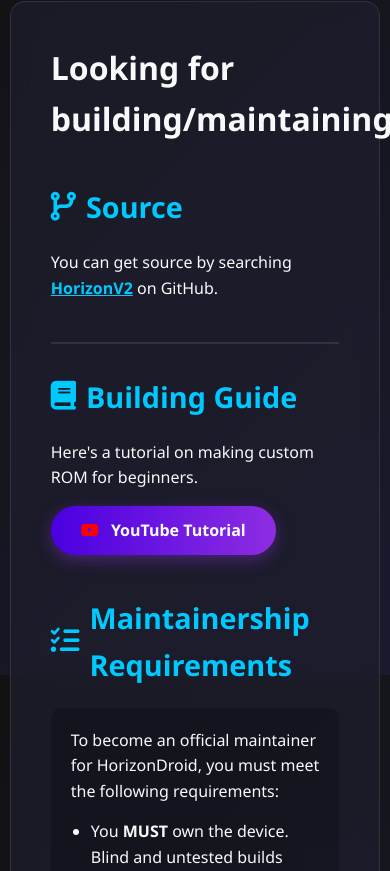
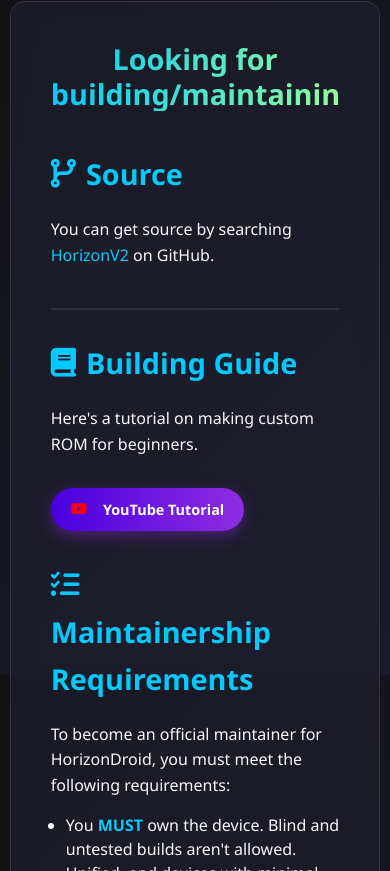
Before and after one commit to SheoranPranshu/test01, a React (Vite) app: page /build in a window 390 px wide. Shown: the part 1013-1884 px from the top of the page. Built offline with nearby package versions, Linux system fonts and the light colour scheme.

Commit message:
more n moRE professional

```diff
--- /dev/null
+++ b/src/components/css/Build.css
@@ -0,0 +1,191 @@
+.build-content {
+    max-width: 800px;
+    margin: 0 auto;
+    background: var(--card-bg);
+    border-radius: 15px;
+    padding: 40px;
+    backdrop-filter: blur(10px);
+    border: 1px solid rgba(255, 255, 255, 0.1);
+}
+
+body.light-theme .build-content {
+    background: var(--light-card-bg);
+    border: 1px solid rgba(0, 0, 0, 0.05);
+    color: var(--light-text);
+    box-shadow: 0 10px 30px rgba(0, 0, 0, 0.05);
+}
+
+.build-section {
+    margin-bottom: 40px;
+}
+
+.build-section h1 {
+    font-size: 2.5rem;
+    margin-bottom: 30px;
+    background: linear-gradient(to right, var(--accent), #92fe9d);
+    -webkit-background-clip: text;
+    -webkit-text-fill-color: transparent;
+    text-align: center;
+}
+
+body.light-theme .build-section h1 {
+    color: var(--primary);
+    background: var(--primary);
+    -webkit-background-clip: text;
+    -webkit-text-fill-color: transparent;
+}
+
+.build-section h2 {
+    font-size: 1.8rem;
+    margin-bottom: 20px;
+    color: var(--accent);
+    display: flex;
+    align-items: center;
+    gap: 10px;
+}
+
+body.light-theme .build-section h2 {
+    color: var(--primary);
+}
+
+.build-section p {
+    line-height: 1.6;
+    margin-bottom: 15px;
+}
+
+.build-section a {
+    color: var(--accent);
+    text-decoration: none;
+    font-weight: 500;
+}
+
+body.light-theme .build-section a {
+    color: var(--primary);
+}
+
+.build-section a:hover {
+    text-decoration: underline;
+}
+
+.build-section ul {
+    margin: 15px 0 15px 20px;
+}
+
+.build-section li {
+    margin-bottom: 10px;
+    line-height: 1.5;
+}
+
+.build-section li b {
+    color: var(--accent);
+}
+
+body.light-theme .build-section li b {
+    color: var(--primary);
+}
+
+.build-section > div[style*="background: rgba(0, 0, 0, 0.2)"] {
+    background: rgba(0, 0, 0, 0.2) !important;
+    padding: 20px;
+    border-radius: 10px;
+    margin-top: 15px;
+    border: 1px solid rgba(255, 255, 255, 0.05);
+}
+
+body.light-theme .build-section > div[style*="background: rgba(0, 0, 0, 0.2)"] {
+    background: rgba(255, 255, 255, 0.8) !important;
+    border: 1px solid rgba(0, 0, 0, 0.1);
+    box-shadow: 0 4px 15px rgba(0, 0, 0, 0.05);
+}
+
+.build-content hr {
+    border: 1px solid rgba(255, 255, 255, 0.1);
+    margin: 30px 0;
+}
+
+body.light-theme .build-content hr {
+    border: 1px solid rgba(0, 0, 0, 0.1);
+}
+
+.build-section .btn {
+    display: inline-flex;
+    align-items: center;
+    gap: 8px;
+    background: linear-gradient(to right, var(--primary), var(--secondary));
+    color: white;
+    padding: 12px 30px;
+    border-radius: 30px;
+    text-decoration: none;
+    font-weight: 600;
+    transition: var(--transition);
+    border: none;
+    cursor: pointer;
+    box-shadow: 0 5px 15px rgba(142, 45, 226, 0.4);
+    margin-top: 15px;
+}
+
+.build-section .btn:hover {
+    transform: translateY(-3px);
+    box-shadow: 0 8px 20px rgba(142, 45, 226, 0.6);
+    text-decoration: none;
+}
+
+.build-section .btn i.fab.fa-youtube {
+    color: #ff0000;
+}
+
+.build-section .btn i.fas.fa-file-alt {
+    color: white;
+}
+
+@media (max-width: 768px) {
+    .build-content {
+        padding: 25px 20px;
+        margin: 20px;
+        border-radius: 10px;
+    }
+
+    .build-section h1 {
+        font-size: 2rem;
+        margin-bottom: 20px;
+    }
+
+    .build-section h2 {
+        font-size: 1.5rem;
+        flex-wrap: wrap;
+    }
+
+    .build-section ul {
+        margin: 15px 0 15px 15px;
+    }
+
+    .build-section > div[style*="background: rgba(0, 0, 0, 0.2)"] {
+        padding: 15px;
+        margin-top: 10px;
+    }
+
+    .build-section .btn {
+        padding: 10px 20px;
+        font-size: 0.9rem;
+    }
+}
+
+@media (max-width: 480px) {
+    .build-content {
+        padding: 20px 15px;
+        margin: 10px;
+    }
+
+    .build-section h1 {
+        font-size: 1.8rem;
+        line-height: 1.2;
+    }
+
+    .build-section h2 {
+        font-size: 1.3rem;
+    }
+
+    .build-section > div[style*="background: rgba(0, 0, 0, 0.2)"] {
+        padding: 12px;
+    }
+}
--- a/src/pages/Build.jsx
+++ b/src/pages/Build.jsx
@@ -1,6 +1,7 @@
 import React, { useEffect } from 'react';
 import AOS from 'aos';
 import 'aos/dist/aos.css';
+import '../components/css/Build.css';
 
 const Build = () => {
     useEffect(() => {
@@ -10,6 +11,7 @@ const Build = () => {
             offset: 100
         });
     }, []);
+
     return (
         <div className="page-content" id="build">
             <div className="container">
@@ -18,24 +20,48 @@ const Build = () => {
                         <div className="build-section">
                             <h1>Looking for building/maintaining?</h1>
                         </div>
+
                         <div className="build-section" data-aos="fade-up" data-aos-delay="100">
-                            <h2><i className="fas fa-code-branch"></i> Source</h2>
-                            <p>You can get source by searching <b><a href="https://github.com/horizonv2/android" target="_blank" style={{ color: 'var(--accent)' }}>HorizonV2</a></b> on GitHub.</p>
+                            <h2>
+                                <i className="fas fa-code-branch"></i> Source
+                            </h2>
+                            <p>
+                                You can get source by searching <b>
+                                    <a
+                                        href="https://github.com/horizonv2/android"
+                                        target="_blank"
+                                        rel="noopener noreferrer"
+                                    >
+                                        HorizonV2
+                                    </a>
+                                </b> on GitHub.
+                            </p>
                         </div>
-                        <hr style={{ border: '1px solid rgba(255, 255, 255, 0.1)', margin: '30px 0' }} />
+
+                        <hr />
+
                         <div className="build-section" data-aos="fade-up" data-aos-delay="200">
-                            <h2><i className="fas fa-book"></i> Building Guide</h2>
+                            <h2>
+                                <i className="fas fa-book"></i> Building Guide
+                            </h2>
                             <p>Here's a tutorial on making custom ROM for beginners.</p>
-                            <a href="https://www.youtube.com/playlist?list=PLrDdnF-jkUITWPgIDbmKuYrNgybmLM4WR" target="_blank" className="btn" style={{ marginTop: '15px' }}>
-                                <i className="fab fa-youtube" style={{ color: '#ff0000' }}></i> YouTube Tutorial
+                            <a
+                                href="https://www.youtube.com/playlist?list=PLrDdnF-jkUITWPgIDbmKuYrNgybmLM4WR"
+                                target="_blank"
+                                rel="noopener noreferrer"
+                                className="btn"
+                            >
+                                <i className="fab fa-youtube"></i> YouTube Tutorial
                             </a>
                         </div>
+
                         <div className="build-section" data-aos="fade-up" data-aos-delay="300">
-                            <h2><i className="fas fa-tasks"></i> Maintainership Requirements</h2>
-                            <div style={{ background: 'rgba(0, 0, 0, 0.2)', padding: '20px', borderRadius: '10px', marginTop: '15px' }}>
+                            <h2>
+                                <i className="fas fa-tasks"></i> Maintainership Requirements
+                            </h2>
+                            <div className="requirements-box">
                                 <p>To become an official maintainer for HorizonDroid, you must meet the following requirements:</p>
-                                <ul style={{ margin: '15px 0 15px 20px' }}>
-                                    {/* List items */}
+                                <ul>
                                     <li>You <b>MUST</b> own the device. Blind and untested builds aren't allowed. Unified, and devices with minimal hardware changes are also allowed to be maintained.</li>
                                     <li>You must have basic git (cherry-pick, squash, etc) knowledge.</li>
                                     <li>Your trees should be <b>clean</b> and should have <b>proper authorships</b> and <b>commit names</b>.</li>
@@ -49,11 +75,12 @@ const Build = () => {
                             </div>
                         </div>
 
-                         <div className="build-section" data-aos="fade-up" data-aos-delay="400">
-                            <h2><i className="fas fa-tasks"></i> Device Requirements</h2>
-                            <div style={{ background: 'rgba(0, 0, 0, 0.2)', padding: '20px', borderRadius: '10px', marginTop: '15px' }}>
-                                <ul style={{ margin: '15px 0 15px 20px' }}>
-                                    {/* List items */}
+                        <div className="build-section" data-aos="fade-up" data-aos-delay="400">
+                            <h2>
+                                <i className="fas fa-tasks"></i> Device Requirements
+                            </h2>
+                            <div className="requirements-box">
+                                <ul>
                                     <li>All devices <b>MUST</b> support audio playback for media content.</li>
                                     <li>Phones <b>MUST</b> support in-call audio.</li>
                                     <li>Phones <b>MUST</b> support speaker audio.</li>
@@ -81,7 +108,7 @@ const Build = () => {
                                     <li>All devices with a gyroscope <b>MUST</b> support the gyroscope.</li>
                                     <li>All devices with a proximity sensor <b>MUST</b> support the proximity sensor.</li>
                                     <li>All devices with a light sensor <b>MUST</b> support the light sensor.</li>
-                                    <li>All other sensors supported by a device’s stock OS <b>SHOULD</b> be supported.</li>
+                                    <li>All other sensors supported by a device's stock OS <b>SHOULD</b> be supported.</li>
                                     <li>All devices <b>MUST</b> be configured for SELinux Enforcing. Exceptions <b>MAY</b> be made for this.</li>
                                     <li>All devices <b>SHOULD</b> support LiveDisplay. Exceptions <b>MAY</b> be made for this.</li>
                                     <li>All commits <b>MUST</b> have proper authorship to the author of the commits.</li>
@@ -89,15 +116,30 @@ const Build = () => {
                                     <li>If your build is deemed unstable by the team you <b>MAY NOT</b> be allowed to maintain officially.</li>
                                     <li>Exceptions <b>MAY</b> be made for some of these mentioned requirements.</li>
                                 </ul>
-                                <br/>
-                                <p>This document uses work from LineageOS' <a href="https://github.com/LineageOS/charter/blob/master/device-support-requirements.md" target="_blank" style={{ color: 'var(--accent)' }}>device support requirements</a> which is licensed under CC-BY-3.0, some modifications were made to it.</p>
+                                <br />
+                                <p>
+                                    This document uses work from LineageOS' <a
+                                        href="https://github.com/LineageOS/charter/blob/master/device-support-requirements.md"
+                                        target="_blank"
+                                        rel="noopener noreferrer"
+                                    >
+                                        device support requirements
+                                    </a> which is licensed under CC-BY-3.0, some modifications were made to it.
+                                </p>
                             </div>
                         </div>
 
                         <div className="build-section" data-aos="fade-up" data-aos-delay="500">
-                            <h2><i className="fas fa-check-circle"></i> Eligible?</h2>
+                            <h2>
+                                <i className="fas fa-check-circle"></i> Eligible?
+                            </h2>
                             <p>If you meet all the requirements, you can apply to become an official maintainer.</p>
-                            <a href="https://t.me/superxorn" target="_blank" className="btn" style={{ marginTop: '15px' }}>
+                            <a
+                                href="https://t.me/superxorn"
+                                target="_blank"
+                                rel="noopener noreferrer"
+                                className="btn"
+                            >
                                 <i className="fas fa-file-alt"></i> Apply Now
                             </a>
                         </div>
@@ -107,4 +149,5 @@ const Build = () => {
         </div>
     );
 };
+
 export default Build;
```
